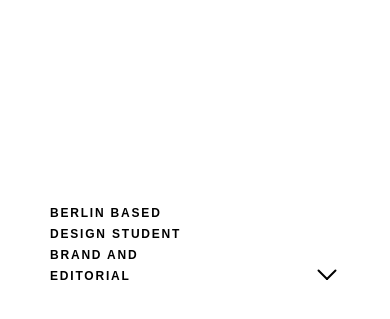
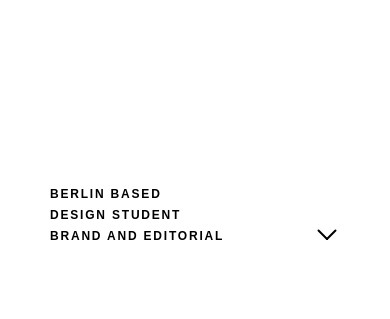
Before and after one commit to sabrinaprinz/portfolio, a plain HTML site: page index.html in a window 390 px wide. Shown: the part 507-826 px from the top of the page. Drawn offline with Linux system fonts and the light colour scheme; a web font is replaced by a local one.

Commit message:
responsive

```diff
--- a/css/responsive.css
+++ b/css/responsive.css
@@ -25,4 +25,13 @@
     padding-left: 50px;
     padding-right: 100px;
   }
+
+  .info {
+    bottom: 40px;
+    width: 80%;
+  }
+
+  .pfeil {
+    bottom: 104px;
+  }
 }
```
